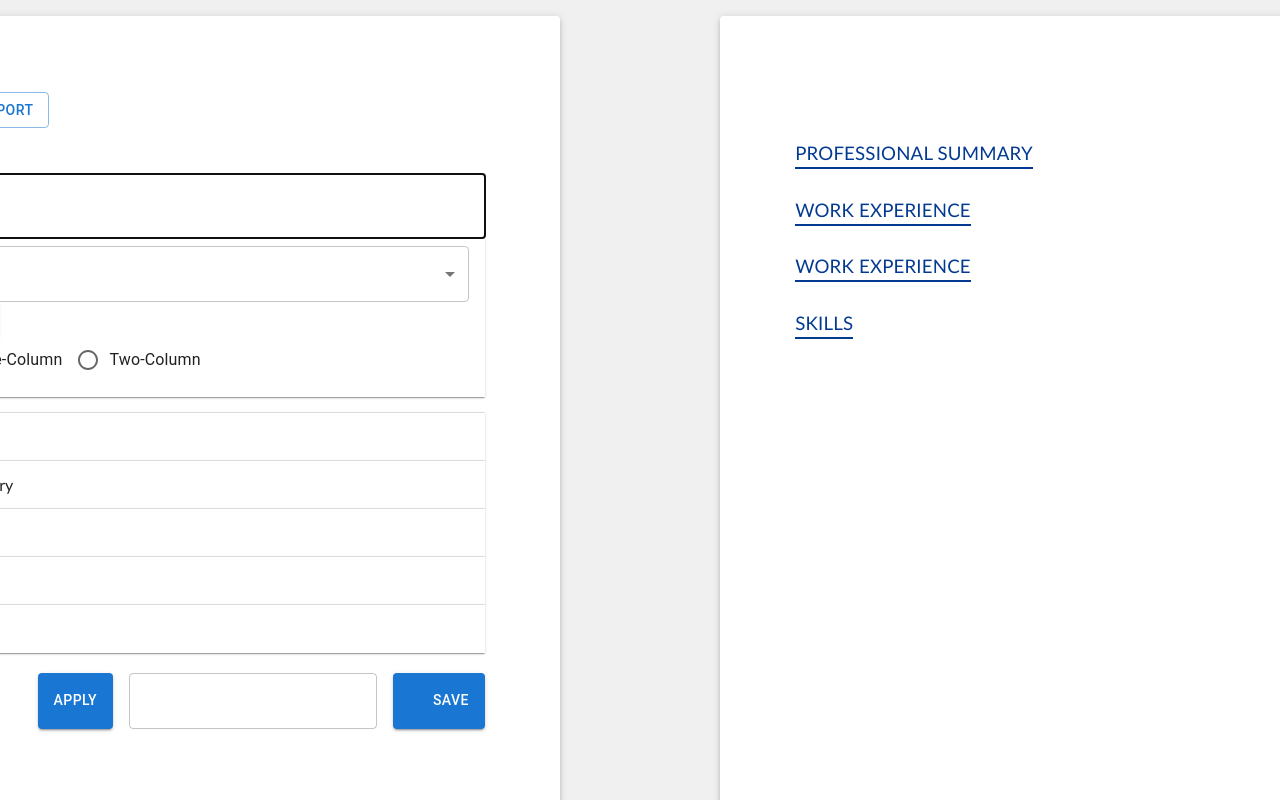
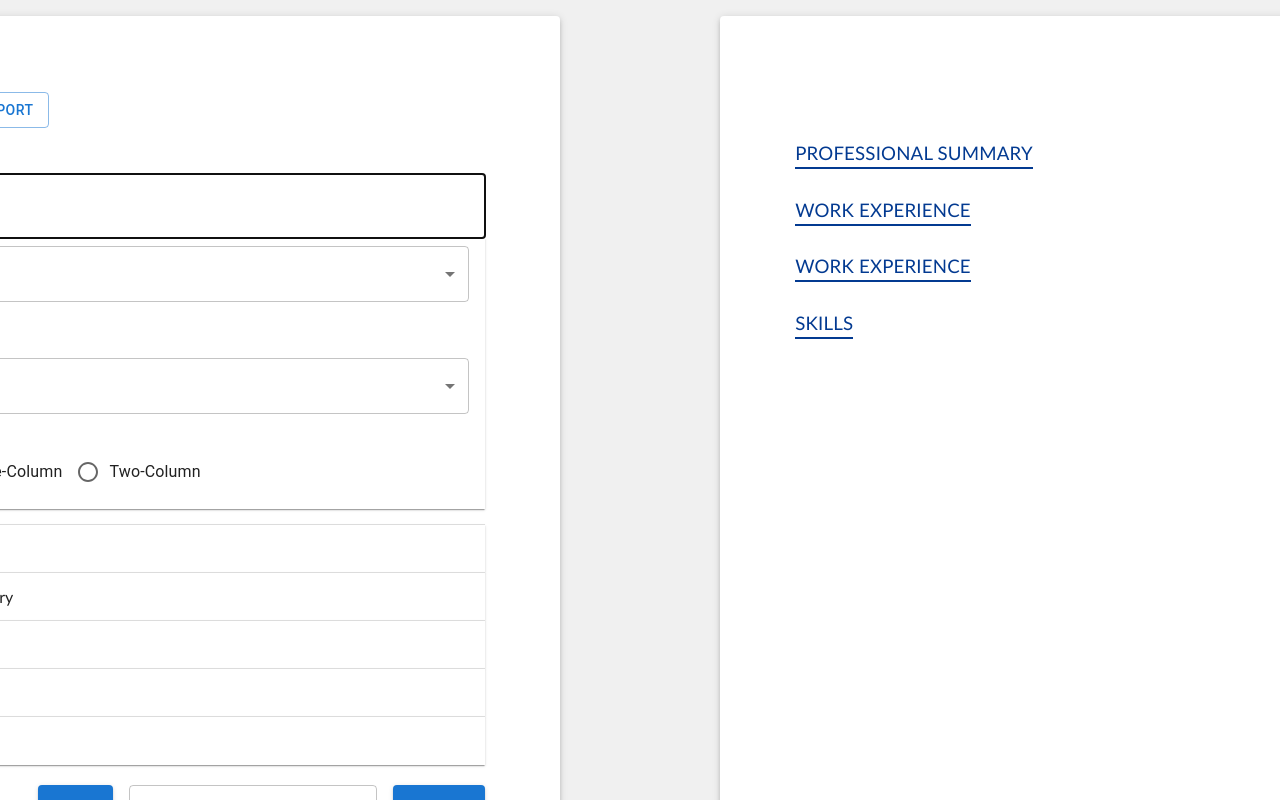
Before and after one commit to smamirshahi/squeezy-cv, a React (Vite) app: page / in a window 1280 px wide. Both pictures are taken after a click on the button "Styles". Shown: the top 800 px of the page. Built offline with nearby package versions, Linux system fonts and the light colour scheme; some icons are missing; what runtypes would draw is missing.

Commit message:
[CV-5] Add fontSelection

```diff
--- a/src/components/cv-color-picker.tsx
+++ b/src/components/cv-color-picker.tsx
@@ -1,18 +1,48 @@
 import { HexColorPicker, HexColorInput } from "react-colorful";
 import { useState } from "react";
-import { Button, Popover, useTheme } from "@mui/material";
+import {
+  Button,
+  FormControl,
+  InputLabel,
+  MenuItem,
+  Popover,
+  Select,
+  useTheme,
+} from "@mui/material";
 
 export function CvColorPicker(): JSX.Element {
   const theme = useTheme();
   const [anchorEl, setAnchorEl] = useState<HTMLButtonElement | null>(null);
+  const [fontsize, setFontsize] = useState("1");
 
   const isOpen = Boolean(anchorEl);
   const id = isOpen ? "simple-popover" : undefined;
-  const [color, setColor] = useState("#aabbcc");
+  const [color, setColor] = useState<string>("#aabbcc");
   const textColor = theme.palette.getContrastText(color);
 
   return (
     <div>
+      <p>Title</p>
+      <FormControl fullWidth>
+        <InputLabel id="number-label">font size</InputLabel>
+        <Select
+          labelId="number-label"
+          id="number-select"
+          value={fontsize}
+          label="Number"
+          onChange={(event) => setFontsize(event.target.value)}
+        >
+          {[...Array(7)].map((_, i) => {
+            const num = 11 + i;
+            return (
+              <MenuItem key={num} value={num}>
+                {num}
+              </MenuItem>
+            );
+          })}
+        </Select>
+      </FormControl>
+
       <Button
         aria-describedby={id}
         variant="contained"
@@ -22,7 +52,7 @@ export function CvColorPicker(): JSX.Element {
           color: textColor,
         }}
       >
-        Open Popover
+        {color}
       </Button>
       <Popover
         id={id}
```
